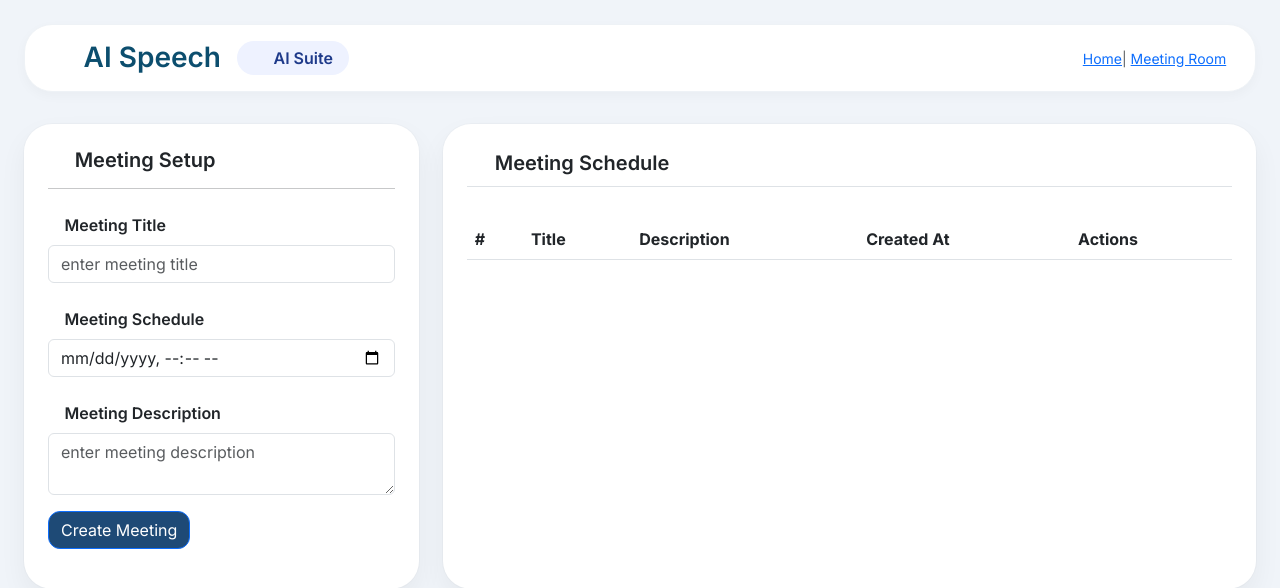
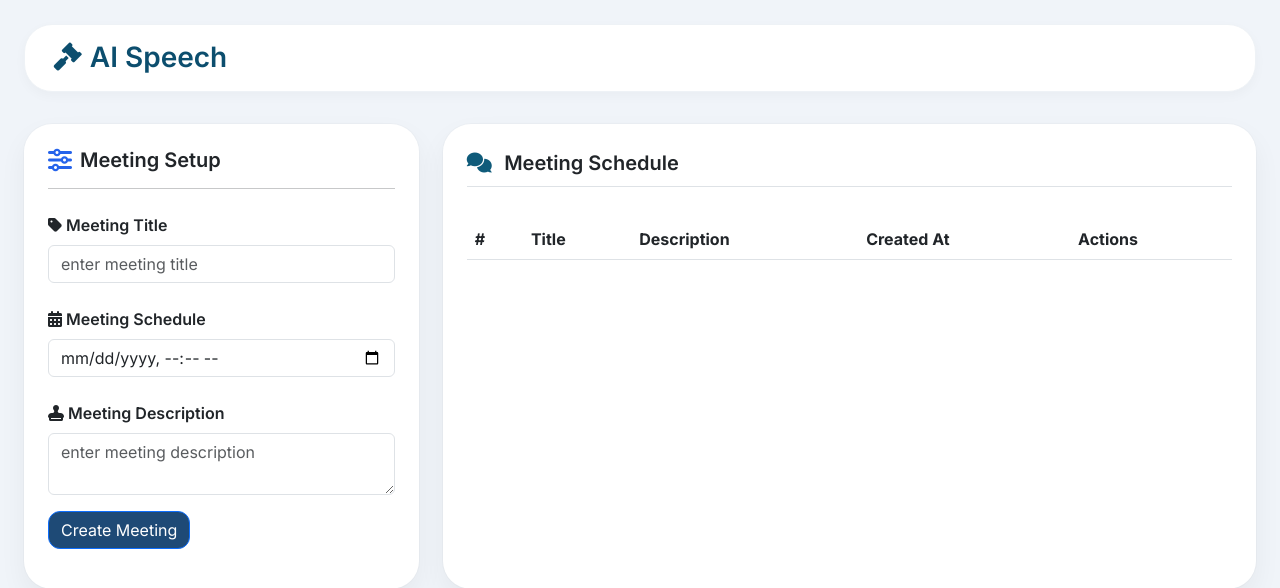
Before and after one commit to RIGTraining/AISpeech, a Django app: page / in a window 1280 px wide. Shown: the top 588 px of the page. Run offline with Django 5.2, Linux system fonts and the light colour scheme; data comes from the database, SQL or seed files in the repository; lists and menus that the app fills with data are empty; some libraries are stand-ins or nearby versions; some web fonts are replaced.

Commit message:
edit template and load static

```diff
--- a/mysite/templates/home copy.html
+++ b/mysite/templates/home copy.html
@@ -198,8 +198,8 @@
 <div class="page-container">
   <div class="page-header d-flex flex-wrap justify-content-between align-items-center">
     <div class="d-flex gap-3 align-items-center flex-wrap">
-      <h3 class="mb-0 fw-semibold" style="color:#0c4e6e;"><i class="fas fa-gavel me-2"></i>Law firm</h3>
-      <span class="meeting-title-badge"><i class="fas fa-balance-scale me-1"></i> Law Firm AI Suite</span>
+      <h3 class="mb-0 fw-semibold" style="color:#0c4e6e;"><i class="fas fa-gavel me-2"></i>AI Suite</h3>
+
     </div>
     <div class="mt-2 mt-sm-0">
       <small class="text-muted"><i class="fas fa-microphone-alt"></i> Speech to text meeting | Edit/Delete participants</small>
--- a/mysite/templates/home.html
+++ b/mysite/templates/home.html
@@ -4,10 +4,11 @@
 <head>
   <meta charset="UTF-8">
   <meta name="viewport" content="width=device-width, initial-scale=1.0, user-scalable=yes">
-  <title>LawFirm Dictate Pro | Speech-to-Text Meeting System</title>
+  <title>Speech-to-Text Meeting System</title>
   <!-- Bootstrap 5 + Icons + Fonts -->
   <link href="{% static 'bootstrap.min.css' %}" rel="stylesheet">
-  <link rel="stylesheet" href="{% static 'all.min.css' %}">
+   <link rel="stylesheet" href="https://cdnjs.cloudflare.com/ajax/libs/font-awesome/6.0.0-beta3/css/all.min.css">
+  <!-- <link rel="stylesheet" href="{% static 'all.min.css' %}"> -->
   <!-- Google Fonts -->
   <link href="https://fonts.googleapis.com/css2?family=Inter:opsz,wght@14..32,300;14..32,400;14..32,500;14..32,600;14..32,700&display=swap" rel="stylesheet">
   <style>
@@ -200,10 +201,10 @@
   <div class="page-header d-flex flex-wrap justify-content-between align-items-center">
     <div class="d-flex gap-3 align-items-center flex-wrap">
       <h3 class="mb-0 fw-semibold" style="color:#0c4e6e;"><i class="fas fa-gavel me-2"></i>AI Speech</h3>
-      <span class="meeting-title-badge"><i class="fas fa-balance-scale me-1"></i> AI Suite</span>
+
     </div>
     <div class="mt-2 mt-sm-0">
-      <small class="text-muted"><i class="fas fa-home"></i> <a href="/">Home</a>| <a href="/api/meeting_participants_template/{{ meeting.id }}/">Meeting Room</a></small>
+
     </div>
   </div>
 
```
Also changed, not shown: mysite/templates/participants.html (+6 -4 lines), mysite/templates/viewTranscriptEdit.html (+5 -3 lines), 1 other file.
